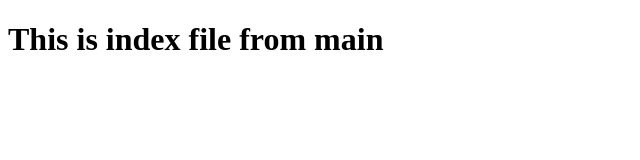
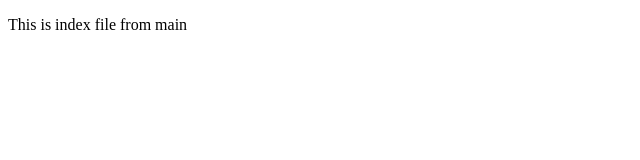
Before and after one commit to Mhassankhan6/class6_2, a plain HTML site: page index.html in a window 1280 px wide. Shown: the whole page, without its empty margins (0-640 px from the left). Drawn offline with Linux system fonts and the light colour scheme.

Commit message:
Add msg to indexfile from f1

```diff
--- a/index.html
+++ b/index.html
@@ -6,6 +6,6 @@
     <title>Document</title>
 </head>
 <body>
-    <h1>This is index file from main</h1>
+    <p>This is index file from main</p>
 </body>
 </html>
```
